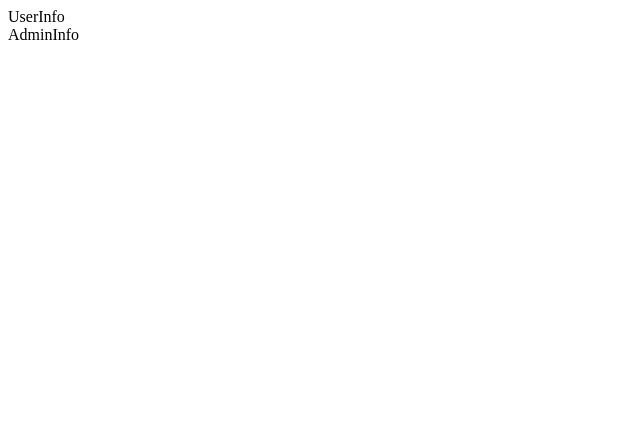
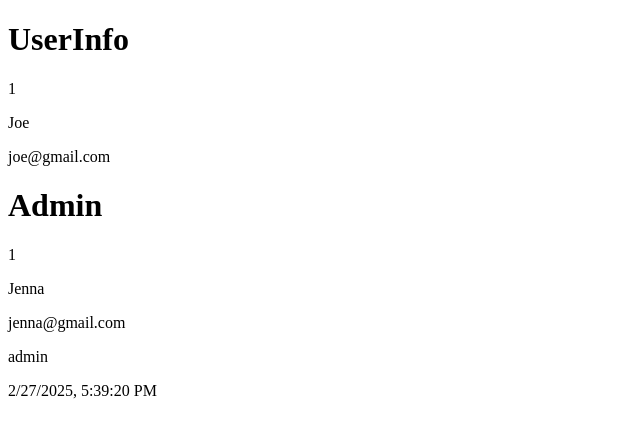
Before and after one commit to muxlisa-maxmudova/typescript, a React (Vite) app: page / in a window 1280 px wide. Shown: the top 436 px of the page, without its empty margins (0-640 px from the left). Built offline with nearby package versions, Linux system fonts and the light colour scheme.

Commit message:
reusable types example done

```diff
--- a/src/App.tsx
+++ b/src/App.tsx
@@ -1,12 +1,15 @@
 import UserInfo from "./components/UserInfo.tsx";
 import AdminInfo from "./components/AdminInfo.tsx";
+import {AdminInfoList, Info} from "./types.ts";
 const App = () => {
-    const user = {
+    const user : Info = {
         id:1,
         name:'Joe',
         email:'joe@gmail.com',
     };
-    const admin = {
+    const admin : AdminInfoList = {
+        // we have to indicate the
+        // types importing from types
         id:1,
         name:'Jenna',
         email:'jenna@gmail.com',
@@ -15,7 +18,7 @@ const App = () => {
     };
     return (
         <div>
-            <UserInfo user={user}  />
+            <UserInfo user={user}/>
             <AdminInfo admin={admin}/>
         </div>
     )
--- a/src/components/AdminInfo.tsx
+++ b/src/components/AdminInfo.tsx
@@ -1,6 +1,18 @@
-const AdminInfo = () => {
+import {AdminInfoList} from "../types.ts";
+
+type AdminInfo = {
+    admin: AdminInfoList
+ }
+const AdminInfo = ({admin}:AdminInfo) => {
     return (
-        <div>AdminInfo</div>
+        <div>
+            <h1>Admin</h1>
+            <p>{admin.id}</p>
+            <p>{admin.name}</p>
+            <p>{admin.email}</p>
+            <p>{admin.role}</p>
+            <p>{admin.lastLogin.toLocaleString()}</p>
+        </div>
     )
 }
 export default AdminInfo
--- a/src/components/UserInfo.tsx
+++ b/src/components/UserInfo.tsx
@@ -1,6 +1,15 @@
-const UserInfo = () => {
+import {Info} from "../types.ts";
+type UserInfo = {
+    user:Info
+}
+const UserInfo = ({user}:UserInfo) => {
     return (
-        <div>UserInfo</div>
+        <div>
+            <h1>UserInfo</h1>
+            <p>{user.id}</p>
+            <p>{user.name}</p>
+            <p>{user.email}</p>
+        </div>
     )
 }
 export default UserInfo
```
